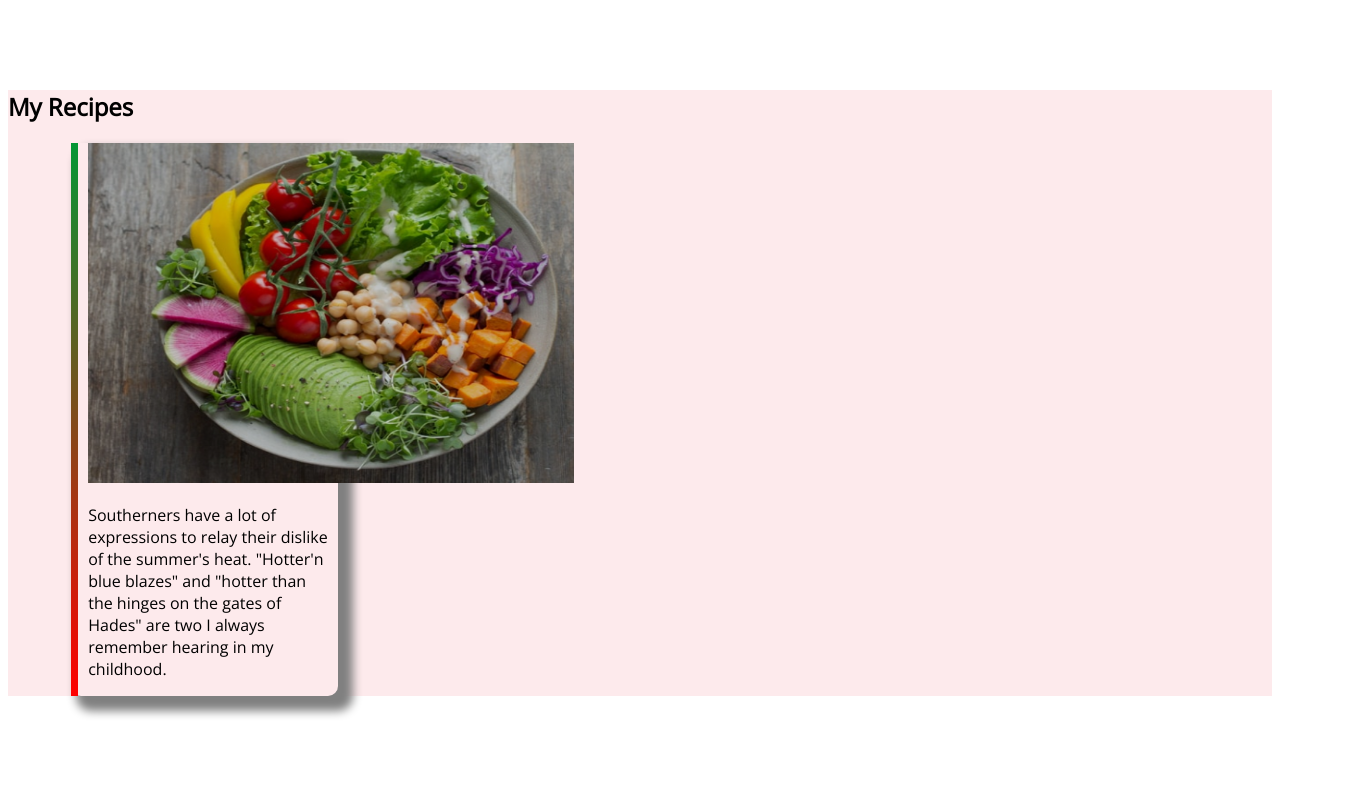
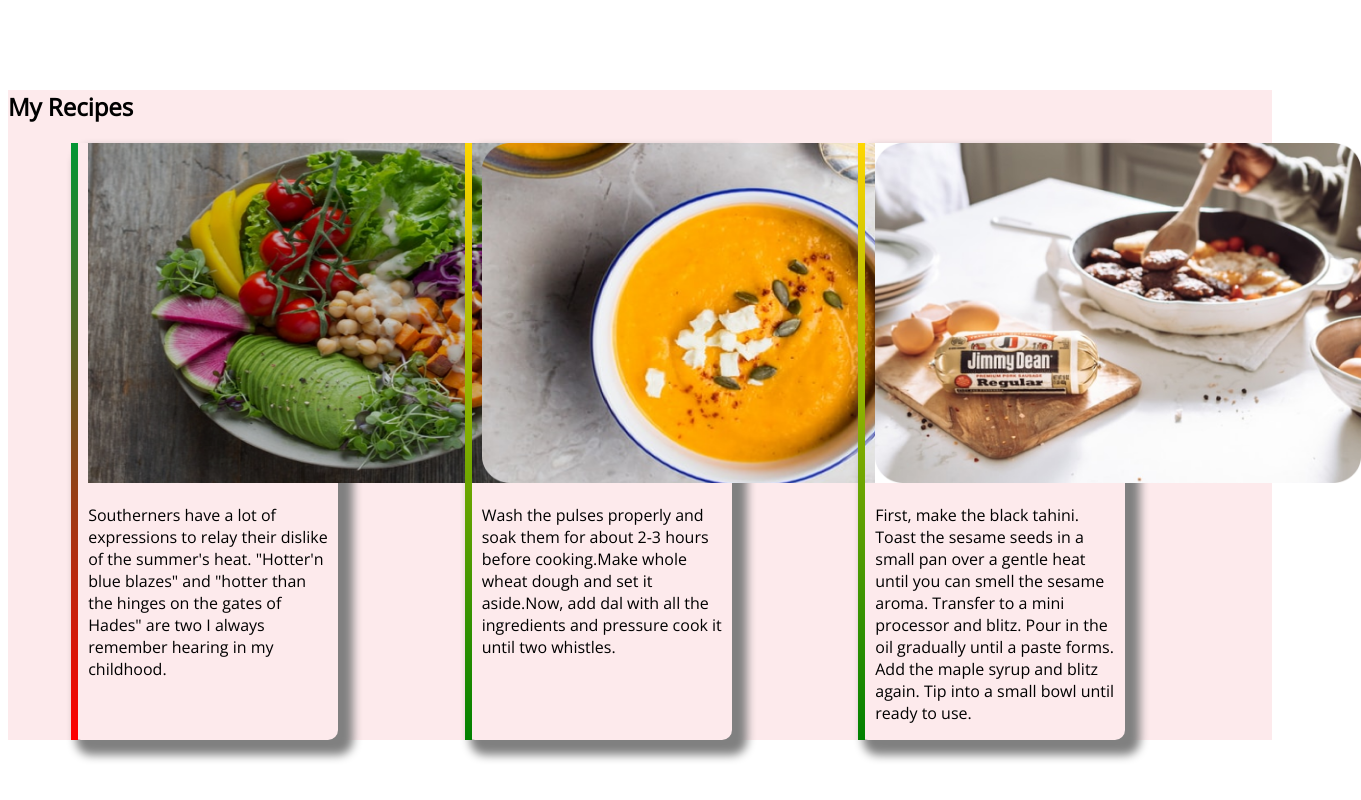
Before and after one commit to Turjo2004/assignment-food-repo, a plain HTML site: page index.html in a window 1280 px wide. Shown: the part 1157-1957 px from the top of the page, 1361 px wide, since content can reach past the window. Drawn offline with nearby package versions, Linux system fonts and the light colour scheme.

Commit message:
nice-add

```diff
--- a/index.html
+++ b/index.html
@@ -55,6 +55,16 @@
             <img src="first-food.png" height="340px" width="486" alt="">
                 <p>Southerners have a lot of expressions to relay their dislike of the summer's heat. "Hotter'n blue blazes" and "hotter than the hinges on the gates of Hades" are two I always remember hearing in my childhood.</p>
         </div>
+
+    </div>
+    <div id="another-food" class="recipes-item">
+        <img src="secondone.png" height="340px" width="486" alt="">
+        <P>Wash the pulses properly and soak them for about 2-3 hours before cooking.Make whole wheat dough and set it aside.Now, add dal with all the ingredients and pressure cook it until two whistles.</P>
+    </div>
+    <div id="last-food" class="recipes-item">
+        <img src="last-food.jpg" height="340px" width="486" alt="">
+        <p>First, make the black tahini. Toast the sesame seeds in a small pan over a gentle heat until you can smell the sesame aroma. Transfer to a mini processor and blitz. Pour in the oil gradually until a paste forms. Add the maple syrup and blitz again. Tip into a small bowl until ready to use.</p>
+
     </div>
     </div>
     </section>
--- a/style.css
+++ b/style.css
@@ -59,3 +59,13 @@ body{
     box-shadow: 10px 10px 10px 5px gray;
 
 }
+#another-food{
+    border-left: 7px solid;
+    border-image: linear-gradient(gold, green);
+    border-image-slice: 1;
+}
+#last-food{
+    border-left:7px solid;
+    border-image: linear-gradient(gold,green);
+    border-image-slice: 1;
+}
```
Also changed, not shown: last-food.jpg (added), secondone.png (added).
